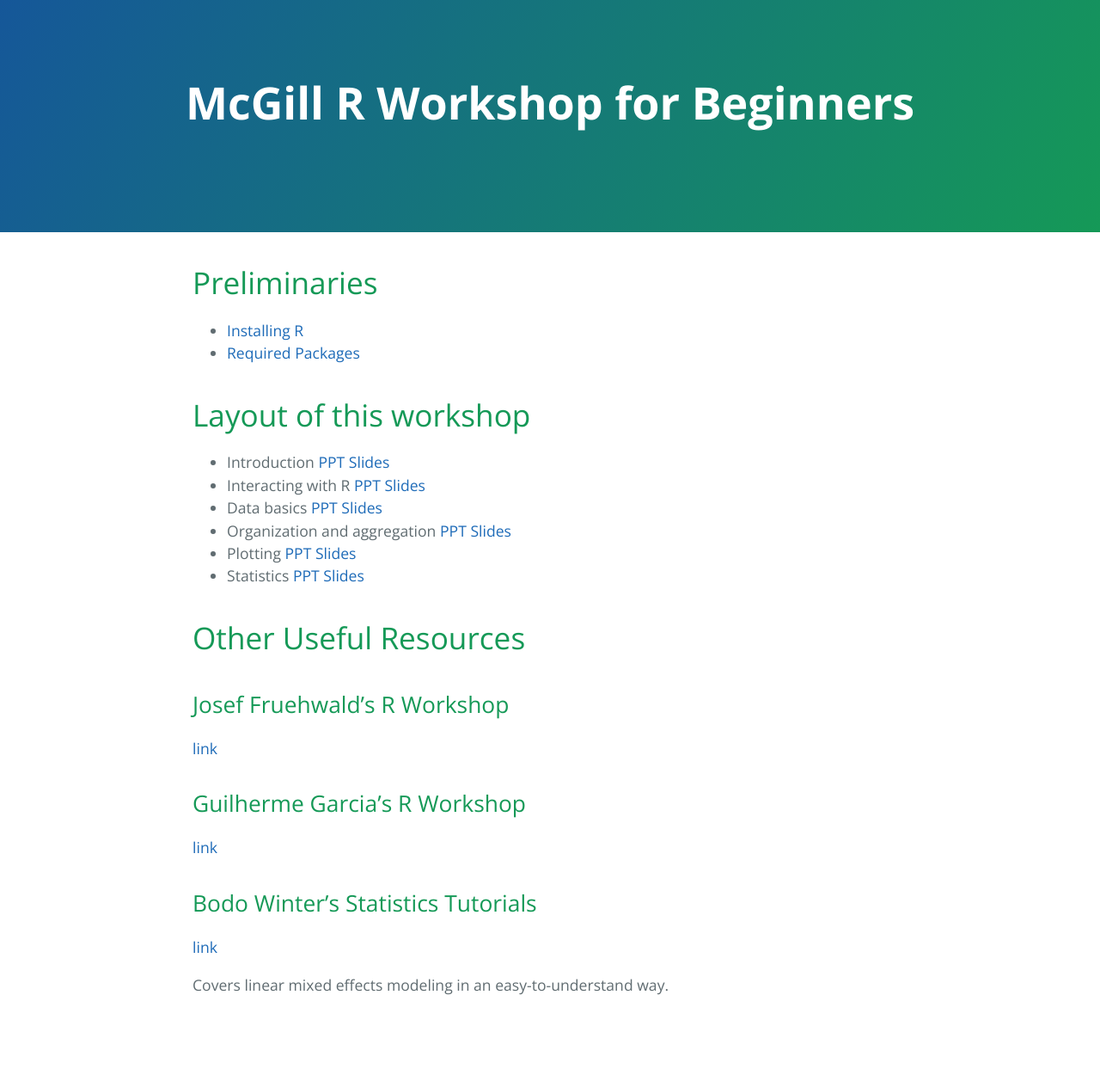
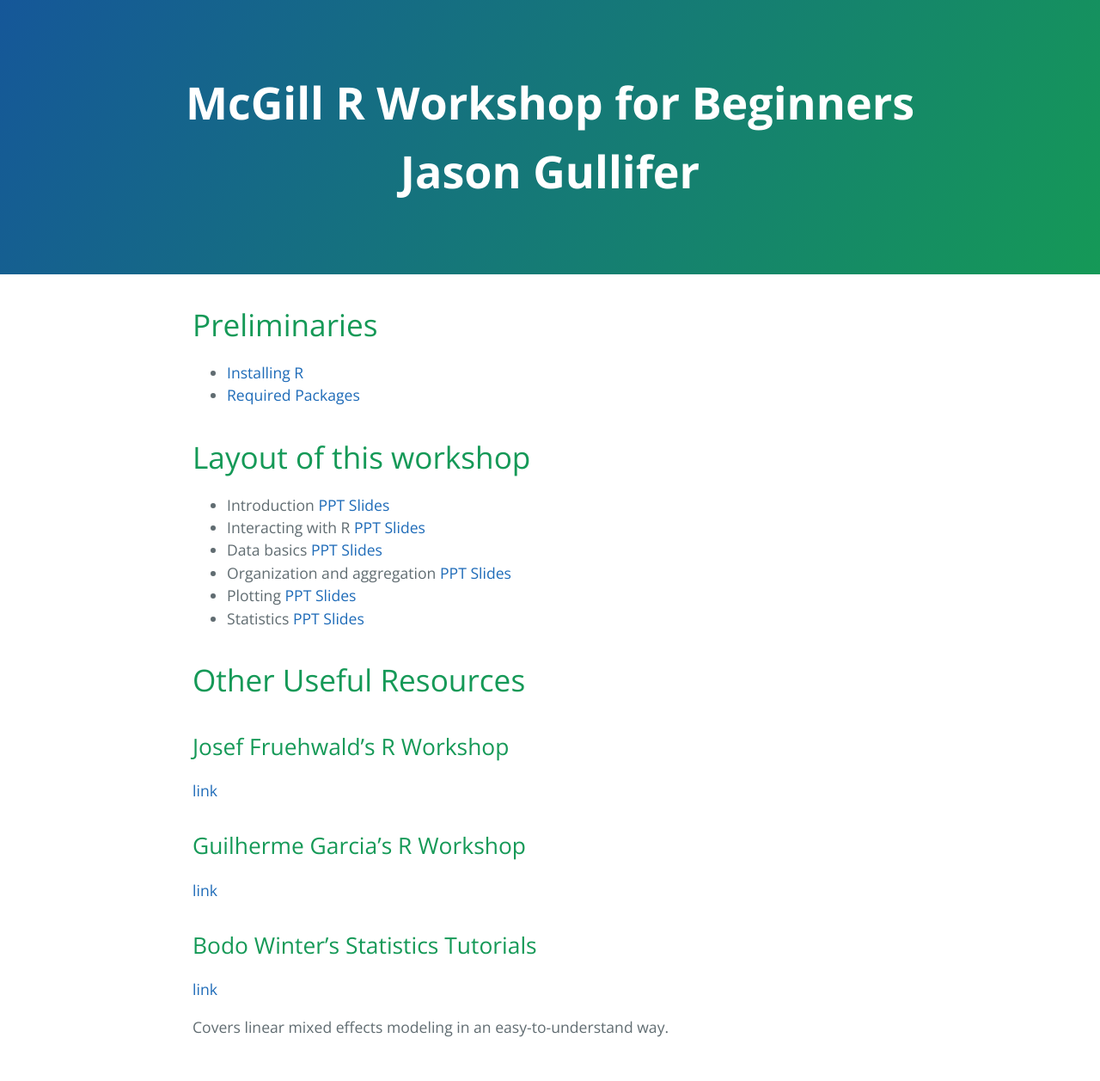
Before and after one commit to jasongullifer/rworkshop, a Jekyll site: the page built from docs/index.md, in a window 1280 px wide. Shown: the whole page at 86% size. Built offline with Jekyll 4.4.1, drawn with Linux system fonts in a browser that asks for light colours; before the commit the page ends 1208 px from its top, so only the background shows below that.

```diff
--- a/docs/_config.yml
+++ b/docs/_config.yml
@@ -13,7 +13,10 @@
 # you will see them accessed via {{ site.title }}, {{ site.email }}, and so on.
 # You can create any custom variable you would like, and they will be accessible
 # in the templates via {{ site.myvariable }}.
+
 title: McGill R Workshop for Beginners
+
+author: Jason Gullifer
 
 email: jason.gullifer@mail.mcgill.ca
 
--- a/docs/_includes/header.html
+++ b/docs/_includes/header.html
@@ -1,10 +1,10 @@
 <h1 class="project-name">{{ site.title }}</h1>
-      <h2 class="project-tagline"></h2>
+      <h2 class="project-name">{{ site.author}}</h2>
 
 
 
 <!--
-
+<h2 class="project-tagline"></h2>
 <nav class="main-nav">
   <ul>
     {% assign navigation_pages = site.html_pages | sort: 'navigation_weight' %}
```
